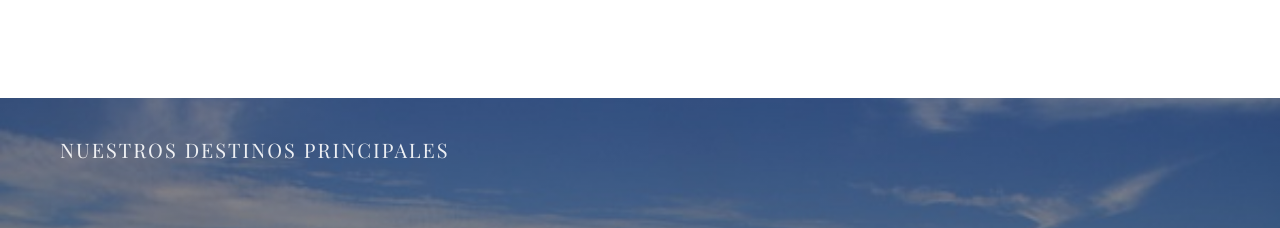
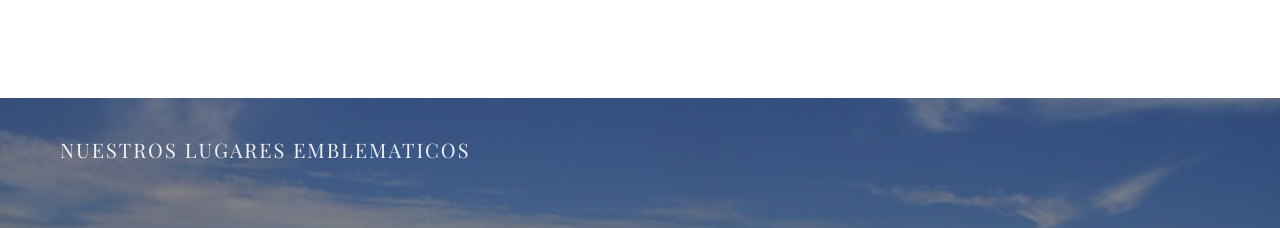
Before and after one commit to Gerardo8943/venexplore, a Next.js app: page / in a window 1280 px wide. Shown: the part 2501-2729 px from the top of the page. Built offline with nearby package versions, Linux system fonts and the light colour scheme; a web font is replaced by a local one.

Commit message:
Cambios en el layout

```diff
--- a/app/layout.tsx
+++ b/app/layout.tsx
@@ -15,8 +15,8 @@ const playfair = Playfair_Display({
 });
 
 export const metadata: Metadata = {
-  title: "Venexplore | Turismo de Lujo",
-  description: "Descubre los paisajes más remotos y exclusivos de Venezuela. Naturaleza, cultura y gastronomía premium.",
+  title: "Venexplore",
+  description: "Descubre los paisajes más remotos y maravillosos de Venezuela. Naturaleza, cultura y gastronomía ideal.",
 };
 
 export default function RootLayout({
--- a/components/DestinationsShowcase/DestinationsShowcase.tsx
+++ b/components/DestinationsShowcase/DestinationsShowcase.tsx
@@ -42,7 +42,7 @@ export const DestinationsShowcase = () => {
 
       <div className={styles.contentContainer}>
         <header>
-          <h2 className={styles.header}>Nuestros destinos principales</h2>
+          <h2 className={styles.header}>Nuestros lugares emblematicos</h2>
         </header>
 
         <div className={styles.mainContent}>
```
